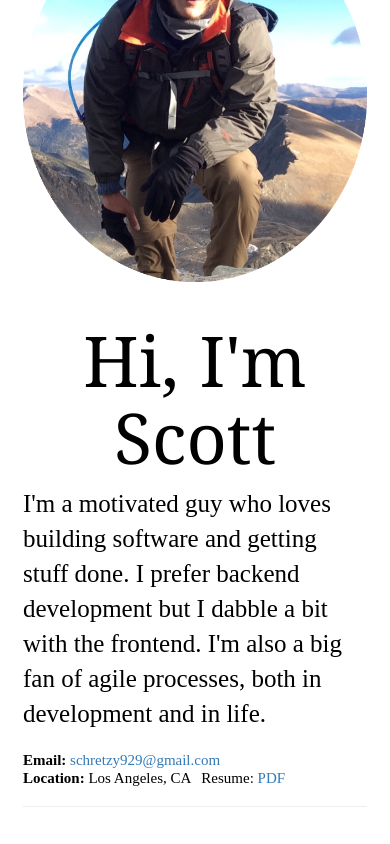
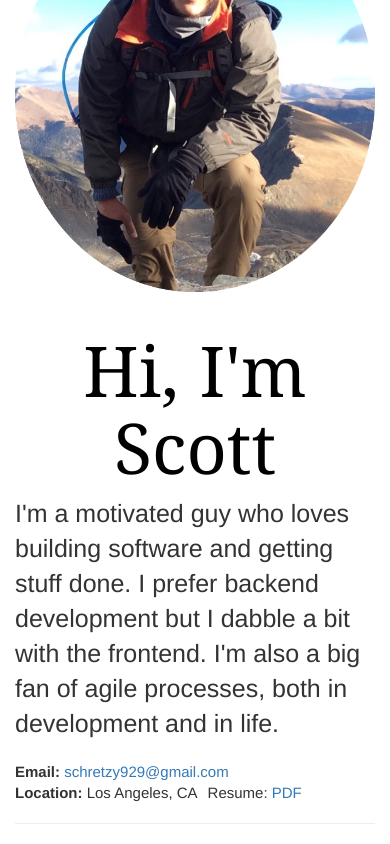
Before and after one commit to schretzilla/Website-2.0, an Angular app: page / in a window 390 px wide. Shown: the part 1141-1985 px from the top of the page. Built offline with nearby package versions, Linux system fonts and the light colour scheme.

Commit message:
Added about component

```diff
--- a/angular-cli.json
+++ b/angular-cli.json
@@ -18,7 +18,9 @@
       "tsconfig": "tsconfig.json",
       "prefix": "app",
       "styles": [
-        "styles.css"
+        "styles.css",
+        "./style/bootstrap-3.3.6/css/bootstrap.min.css"
+
       ],
       "scripts": [],
       "environments": {
--- /dev/null
+++ b/src/app/about/about.component.css
@@ -0,0 +1,22 @@
+.top-buffer {
+  margin-top:50px;
+}
+
+.about-me {
+  font-size: 25px;
+}
+
+.contact-info {
+  font-size: 15px;
+}
+
+.subject-header {
+  font-weight:normal;
+  color:#000000;
+  word-spacing:2pt;
+  font-size:70px;
+  text-align:left;
+  font-family:georgia, serif;
+  text-align: center;
+
+}
--- /dev/null
+++ b/src/app/about/about.component.html
@@ -0,0 +1,24 @@
+  <!-- About section -->
+  <div class="row top-buffer">
+      <div class="col-md-4">
+          <img src="style/img/mountaineering-1.png" class="img-responsive center-block" alt="Profile Image"/>
+      </div> <!--Col left -->
+
+      <div class="col-md-6 col-md-offset-1">
+          <div class="page-header">
+                  <h1 class="subject-header">Hi, I'm Scott</h1>
+                  <p class="lead about-me">
+                      I'm a motivated guy who loves building software and getting stuff done.
+                      I prefer backend development but I dabble a bit with the frontend.
+                      I'm also a big fan of agile processes, both in development and in life.
+                  </p>
+
+                  <ul class="list-inline">
+                      <li class="contact-info"><strong>Email: </strong><a href="mailto:schretzy929@gmail.com">schretzy929@gmail.com</a></li>
+                      <li class="contact-info"><strong>Location: </strong>Los Angeles, CA</li>
+                      <li class="contact-info">Resume: <a href="https://drive.google.com/file/d/0BwQCR7d920riZ3pjWHUwUnBKdkU/view?usp=sharing" target="_blank">PDF</a></li>
+                  </ul>
+
+          </div>
+      </div><!-- Col Right-->
+  </div> <!-- End About Row -->
--- /dev/null
+++ b/src/app/about/about.component.ts
@@ -0,0 +1,15 @@
+import { Component, OnInit } from '@angular/core';
+
+@Component({
+  selector: 'app-about',
+  templateUrl: './about.component.html',
+  styleUrls: ['./about.component.css']
+})
+export class AboutComponent implements OnInit {
+
+  constructor() { }
+
+  ngOnInit() {
+  }
+
+}
--- a/src/app/app.component.html
+++ b/src/app/app.component.html
@@ -11,28 +11,5 @@
 
 <div class="container">
 
-  <!-- About section -->
-  <div class="row top-buffer">
-      <div class="col-md-4">
-          <img src="style/img/mountaineering-1.png" class="img-responsive center-block" alt="Profile Image"/>
-      </div> <!--Col left -->
-
-      <div class="col-md-6 col-md-offset-1">
-          <div class="page-header">
-                  <h1 class="subject-header">Hi, I'm Scott</h1>
-                  <p class="lead about-me">
-                      I'm a motivated guy who loves building software and getting stuff done.
-                      I prefer backend development but I dabble a bit with the frontend.
-                      I'm also a big fan of agile processes, both in development and in life.
-                  </p>
-
-                  <ul class="list-inline">
-                      <li class="contact-info"><strong>Email: </strong><a href="mailto:schretzy929@gmail.com">schretzy929@gmail.com</a></li>
-                      <li class="contact-info"><strong>Location: </strong>Los Angeles, CA</li>
-                      <li class="contact-info">Resume: <a href="https://drive.google.com/file/d/0BwQCR7d920riZ3pjWHUwUnBKdkU/view?usp=sharing" target="_blank">PDF</a></li>
-                  </ul>
-
-          </div>
-      </div><!-- Col Right-->
-  </div> <!-- End About Row -->
+<app-about></app-about>
 </div>
--- a/src/app/app.component.ts
+++ b/src/app/app.component.ts
@@ -5,7 +5,6 @@
   templateUrl: './app.component.html',
   styleUrls: [
     './app.component.css',
-    '../style/bootstrap-3.3.6/css/bootstrap.min.css',
     '../style/home.css'],
 })
 export class AppComponent {
--- a/src/app/app.module.ts
+++ b/src/app/app.module.ts
@@ -4,10 +4,12 @@
 import { HttpModule } from '@angular/http';
 
 import { AppComponent } from './app.component';
+import { AboutComponent } from './about/about.component';
 
 @NgModule({
   declarations: [
     AppComponent,
+    AboutComponent,
   ],
   imports: [
     BrowserModule,
--- a/src/index.html
+++ b/src/index.html
@@ -7,7 +7,6 @@
 
   <meta name="viewport" content="width=device-width, initial-scale=1">
   <link rel="icon" type="image/x-icon" href="favicon.ico">
-  <!-- <link rel="stylesheet" href="./style/home.css">  -->
 
 </head>
   <app-root>Loading...</app-root>
--- a/src/style/home.css
+++ b/src/style/home.css
@@ -16,17 +16,6 @@
 
 .dl-horizontal {
     font-size: 30;
-}
-
-.subject-header {
-    font-weight:normal;
-    color:#000000;
-    word-spacing:2pt;
-    font-size:70px;
-    text-align:left;
-    font-family:georgia, serif;
-    text-align: center;
-
 }
 
 .company-name {
@@ -95,18 +84,6 @@
     font-family:georgia, serif;
 }
 
-.top-buffer {
-    margin-top:50px;
-}
-
-.contact-info {
-    font-size: 15px;
-}
-
-.about-me {
-    font-size: 25px;
-}
-
 .parallax {
     /* The image used */
     background-image: url("style/img/delicate-arch.jpg");
```
Also changed, not shown: 1 other file (tests, documents, lock files or other folders).
